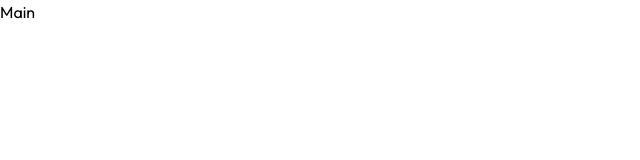
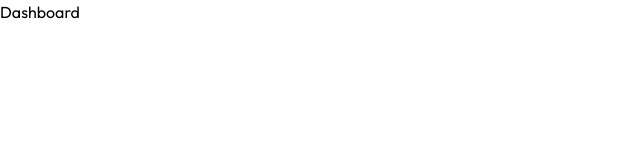
Before and after one commit to gauravyadavpro63-sudo/React-portfolio-website, a React (Vite) app: page /dashboard in a window 1280 px wide. Shown: the top 160 px of the page, without its empty margins (0-640 px from the left). Built offline with nearby package versions, Linux system fonts and the light colour scheme.

Commit message:
navigation

```diff
--- a/package.json
+++ b/package.json
@@ -11,7 +11,8 @@
   },
   "dependencies": {
     "react": "^19.2.8",
-    "react-dom": "^19.2.8"
+    "react-dom": "^19.2.8",
+    "react-router": "^8.3.1"
   },
   "devDependencies": {
     "@eslint/js": "^10.0.1",
--- a/src/app.jsx
+++ b/src/app.jsx
@@ -1,10 +1,17 @@
-import React from "react";
-import {Navigate,Route,Routes} from "react-router"
+
+import {BrowserRouter,Navigate,Route,Routes} from "react-router"
 import MainLayout from "./layout/MainLayout"
+import Dashboard from  "./pages/Dashboard"
+import Users from "./pages/Users"
+import Products from "./pages/Product"
+import Orders from "./pages/Orders"
+import Profile from "./pages/Profile"
+import Settings from "./pages/Settings"
 
 function App(){
   return(
     <div>
+      <BrowserRouter>
       <Routes>
 
 
@@ -20,6 +27,10 @@ function App(){
 
         </Route>
       </Routes>
+      </BrowserRouter>
     </div>
   )
 }
+
+
+export default App;``
--- a/src/layout/MainLayout.jsx
+++ b/src/layout/MainLayout.jsx
@@ -0,0 +1,29 @@
+import {Outlet} from "react-router"
+
+
+function Mainlayout(){
+    return (
+        <>
+        <div className="min-h-screen bg-bg">
+           {/* sidebar */}
+
+
+           {/* rightarea */}
+
+           <div>
+          {/* topbar */}
+
+          <main>
+            <Outlet/>
+          </main>
+
+
+           </div>
+
+
+
+        </div>
+        </>
+    )
+}
+export default Mainlayout;
--- a/src/main.jsx
+++ b/src/main.jsx
@@ -1,10 +1,10 @@
 import React from "react";
 import ReactDOM from "react-dom/client"
-
+import App from "./app"
 function Main(){
   return(
     <div>
-      <>Main</>
+      <App/>
     </div>
   )
 }
--- a/src/pages/Dashboard.jsx
+++ b/src/pages/Dashboard.jsx
@@ -0,0 +1,9 @@
+function Dashboard(){
+    return(
+        <>
+        <h1>Dashboard</h1>
+        </>
+    )
+}
+
+export default Dashboard;
--- a/src/pages/Orders.jsx
+++ b/src/pages/Orders.jsx
@@ -0,0 +1,9 @@
+function Orders(){
+    return(
+        <>
+        <h1>orders</h1>
+        </>
+    )
+}
+
+export default Orders;
--- a/src/pages/Product.jsx
+++ b/src/pages/Product.jsx
@@ -0,0 +1,9 @@
+function Products(){
+    return(
+        <>
+        <h1>products</h1>
+        </>
+    )
+}
+
+export default Products;
--- a/src/pages/Profile.jsx
+++ b/src/pages/Profile.jsx
@@ -0,0 +1,10 @@
+
+function Profile(){
+    return(
+        <>
+        <h1>profile</h1>
+        </>
+    )
+}
+
+export default Profile;
--- a/src/pages/Settings.jsx
+++ b/src/pages/Settings.jsx
@@ -0,0 +1,9 @@
+function Settings(){
+    return(
+        <>
+        <h1>settings</h1>
+        </>
+    )
+}
+
+export default Settings;
--- a/src/pages/Users.jsx
+++ b/src/pages/Users.jsx
@@ -0,0 +1,9 @@
+function Users(){
+    return(
+        <>
+        <h1>users</h1>
+        </>
+    )
+}
+
+export default Users;
```
Also changed, not shown: 1 other file (tests, documents, lock files or other folders).
